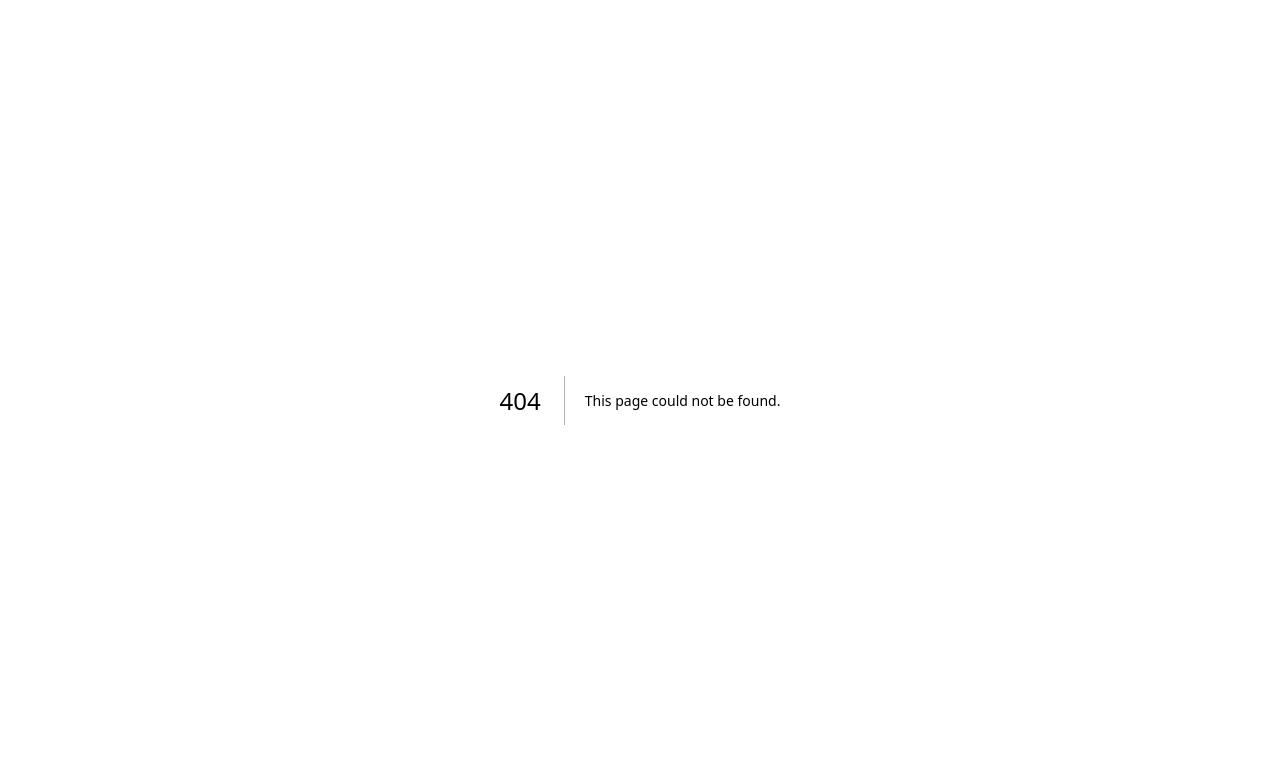
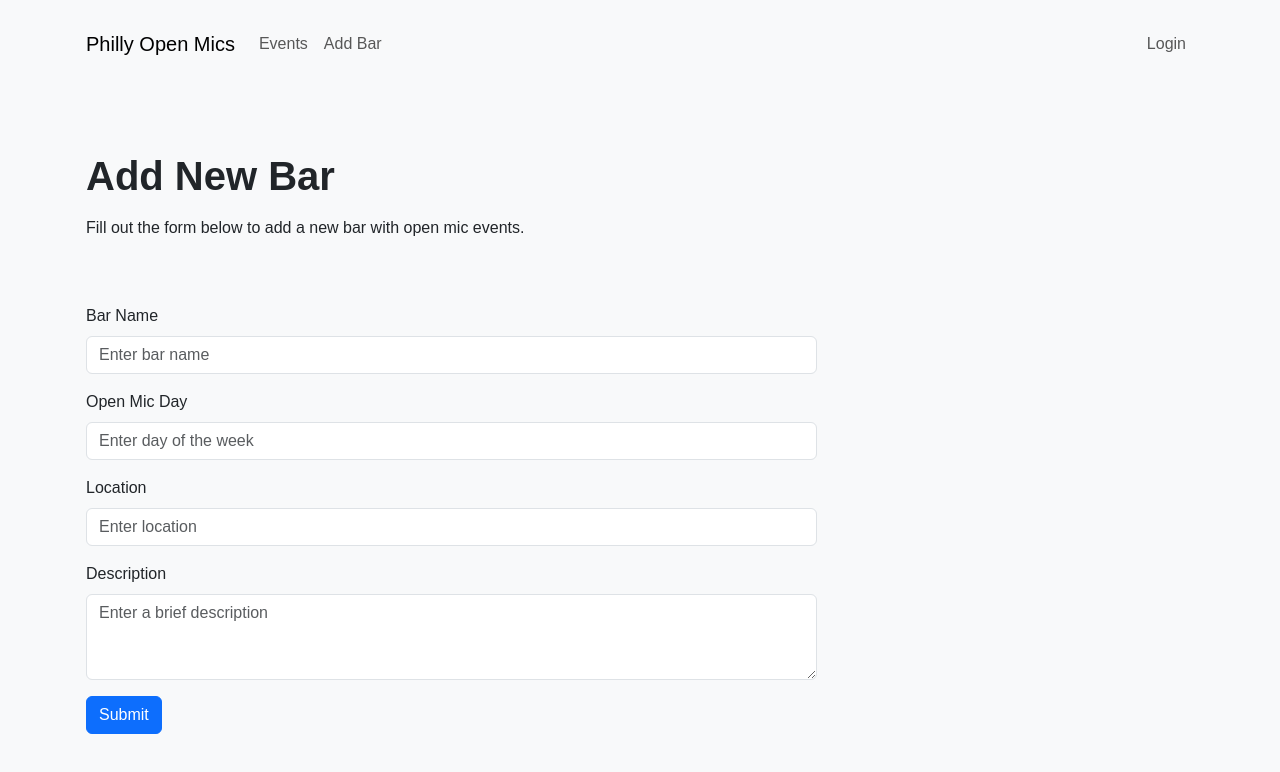
Before and after one commit to nick964/Philly-Open-Mics, a Next.js app: page /add-bar in a window 1280 px wide. Before the commit this address had no page. Shown: the top 772 px of the page. Built offline with nearby package versions, Linux system fonts and the light colour scheme.

Commit message:
Adding as-is code

```diff
--- /dev/null
+++ b/app/Navbar.tsx
@@ -0,0 +1,33 @@
+// app/Navbar.tsx
+"use client";
+
+import { Navbar, Nav, Container } from 'react-bootstrap';
+import Link from 'next/link';
+
+export default function MyNavbar() {
+  return (
+    <Navbar bg="light" expand="lg">
+      <Container>
+        <Link href="/" passHref>
+          <Navbar.Brand>Philly Open Mics</Navbar.Brand>
+        </Link>
+        <Navbar.Toggle aria-controls="basic-navbar-nav" />
+        <Navbar.Collapse id="basic-navbar-nav">
+          <Nav className="me-auto">
+            <Nav.Link as={Link} href="/events" passHref>
+              Events
+            </Nav.Link>
+            <Nav.Link as={Link} href="/add-bar" passHref>
+              Add Bar
+            </Nav.Link>
+          </Nav>
+          <Nav className="ms-auto">
+            <Nav.Link as={Link} href="/login" passHref>
+              Login
+            </Nav.Link>
+          </Nav>
+        </Navbar.Collapse>
+      </Container>
+    </Navbar>
+  );
+}
--- /dev/null
+++ b/app/add-bar/page.tsx
@@ -0,0 +1,75 @@
+// app/add-bar/page.tsx
+"use client";
+
+import { useState } from 'react';
+import { Container, Row, Col, Form, Button } from 'react-bootstrap';
+
+export default function AddBar() {
+  const [name, setName] = useState('');
+  const [day, setDay] = useState('');
+  const [location, setLocation] = useState('');
+  const [description, setDescription] = useState('');
+
+  const handleSubmit = (e: React.FormEvent) => {
+    e.preventDefault();
+    // Handle form submission, e.g., send data to a server or update state
+    console.log({ name, day, location, description });
+  };
+
+  return (
+    <Container>
+      <Row className="my-5">
+        <Col>
+          <h1>Add New Bar</h1>
+          <p>Fill out the form below to add a new bar with open mic events.</p>
+        </Col>
+      </Row>
+      <Row>
+        <Col md={8}>
+          <Form onSubmit={handleSubmit}>
+            <Form.Group className="mb-3" controlId="formBarName">
+              <Form.Label>Bar Name</Form.Label>
+              <Form.Control
+                type="text"
+                placeholder="Enter bar name"
+                value={name}
+                onChange={(e) => setName(e.target.value)}
+              />
+            </Form.Group>
+            <Form.Group className="mb-3" controlId="formOpenMicDay">
+              <Form.Label>Open Mic Day</Form.Label>
+              <Form.Control
+                type="text"
+                placeholder="Enter day of the week"
+                value={day}
+                onChange={(e) => setDay(e.target.value)}
+              />
+            </Form.Group>
+            <Form.Group className="mb-3" controlId="formLocation">
+              <Form.Label>Location</Form.Label>
+              <Form.Control
+                type="text"
+                placeholder="Enter location"
+                value={location}
+                onChange={(e) => setLocation(e.target.value)}
+              />
+            </Form.Group>
+            <Form.Group className="mb-3" controlId="formDescription">
+              <Form.Label>Description</Form.Label>
+              <Form.Control
+                as="textarea"
+                rows={3}
+                placeholder="Enter a brief description"
+                value={description}
+                onChange={(e) => setDescription(e.target.value)}
+              />
+            </Form.Group>
+            <Button variant="primary" type="submit">
+              Submit
+            </Button>
+          </Form>
+        </Col>
+      </Row>
+    </Container>
+  );
+}
--- a/app/globals.css
+++ b/app/globals.css
@@ -1,107 +1,51 @@
-:root {
-  --max-width: 1100px;
-  --border-radius: 12px;
-  --font-mono: ui-monospace, Menlo, Monaco, "Cascadia Mono", "Segoe UI Mono",
-    "Roboto Mono", "Oxygen Mono", "Ubuntu Monospace", "Source Code Pro",
-    "Fira Mono", "Droid Sans Mono", "Courier New", monospace;
-
-  --foreground-rgb: 0, 0, 0;
-  --background-start-rgb: 214, 219, 220;
-  --background-end-rgb: 255, 255, 255;
-
-  --primary-glow: conic-gradient(
-    from 180deg at 50% 50%,
-    #16abff33 0deg,
-    #0885ff33 55deg,
-    #54d6ff33 120deg,
-    #0071ff33 160deg,
-    transparent 360deg
-  );
-  --secondary-glow: radial-gradient(
-    rgba(255, 255, 255, 1),
-    rgba(255, 255, 255, 0)
-  );
-
-  --tile-start-rgb: 239, 245, 249;
-  --tile-end-rgb: 228, 232, 233;
-  --tile-border: conic-gradient(
-    #00000080,
-    #00000040,
-    #00000030,
-    #00000020,
-    #00000010,
-    #00000010,
-    #00000080
-  );
-
-  --callout-rgb: 238, 240, 241;
-  --callout-border-rgb: 172, 175, 176;
-  --card-rgb: 180, 185, 188;
-  --card-border-rgb: 131, 134, 135;
-}
-
-@media (prefers-color-scheme: dark) {
-  :root {
-    --foreground-rgb: 255, 255, 255;
-    --background-start-rgb: 0, 0, 0;
-    --background-end-rgb: 0, 0, 0;
-
-    --primary-glow: radial-gradient(rgba(1, 65, 255, 0.4), rgba(1, 65, 255, 0));
-    --secondary-glow: linear-gradient(
-      to bottom right,
-      rgba(1, 65, 255, 0),
-      rgba(1, 65, 255, 0),
-      rgba(1, 65, 255, 0.3)
-    );
-
-    --tile-start-rgb: 2, 13, 46;
-    --tile-end-rgb: 2, 5, 19;
-    --tile-border: conic-gradient(
-      #ffffff80,
-      #ffffff40,
-      #ffffff30,
-      #ffffff20,
-      #ffffff10,
-      #ffffff10,
-      #ffffff80
-    );
-
-    --callout-rgb: 20, 20, 20;
-    --callout-border-rgb: 108, 108, 108;
-    --card-rgb: 100, 100, 100;
-    --card-border-rgb: 200, 200, 200;
-  }
-}
-
+/* styles/globals.css */
 * {
+  margin: 0;
+  padding: 0;
   box-sizing: border-box;
-  padding: 0;
-  margin: 0;
-}
-
-html,
-body {
-  max-width: 100vw;
-  overflow-x: hidden;
 }
 
 body {
-  color: rgb(var(--foreground-rgb));
-  background: linear-gradient(
-      to bottom,
-      transparent,
-      rgb(var(--background-end-rgb))
-    )
-    rgb(var(--background-start-rgb));
+  font-family: Arial, sans-serif;
+  background-color: #f8f9fa;
+  color: #212529;
+}
+
+h1 {
+  margin-bottom: 1rem;
+}
+
+p {
+  margin-bottom: 1rem;
+}
+
+ul {
+  list-style-type: none;
+  padding-left: 0;
+}
+
+li {
+  margin-bottom: 0.5rem;
 }
 
 a {
-  color: inherit;
+  color: #007bff;
   text-decoration: none;
 }
 
-@media (prefers-color-scheme: dark) {
-  html {
-    color-scheme: dark;
-  }
+a:hover {
+  text-decoration: underline;
 }
+
+.container {
+  padding: 1rem;
+}
+
+.card {
+  margin-bottom: 1rem;
+}
+
+.my-5 {
+  margin-top: 3rem !important;
+  margin-bottom: 3rem !important;
+}
--- a/app/layout.tsx
+++ b/app/layout.tsx
@@ -1,22 +1,23 @@
-import type { Metadata } from "next";
-import { Inter } from "next/font/google";
-import "./globals.css";
+// app/layout.tsx
+import 'bootstrap/dist/css/bootstrap.min.css';
+import './styles/globals.css';
+import { ReactNode } from 'react';
+import MyNavbar from './Navbar';
 
-const inter = Inter({ subsets: ["latin"] });
+interface RootLayoutProps {
+  children: ReactNode;
+}
 
-export const metadata: Metadata = {
-  title: "Create Next App",
-  description: "Generated by create next app",
-};
-
-export default function RootLayout({
-  children,
-}: Readonly<{
-  children: React.ReactNode;
-}>) {
+export default function RootLayout({ children }: RootLayoutProps) {
   return (
     <html lang="en">
-      <body className={inter.className}>{children}</body>
+      <head>
+        <title>Open Mic Finder</title>
+      </head>
+      <body>
+        <MyNavbar />
+        {children}
+      </body>
     </html>
   );
 }
--- /dev/null
+++ b/app/styles/globals.css
@@ -0,0 +1,60 @@
+/* Reset some default browser styles */
+* {
+    margin: 0;
+    padding: 0;
+    box-sizing: border-box;
+  }
+
+  /* Apply a global font */
+  body {
+    font-family: Arial, sans-serif;
+    background-color: #f8f9fa; /* Light background color */
+    color: #212529; /* Dark text color */
+  }
+
+  /* Headings styles */
+  h1, h2, h3, h4, h5, h6 {
+    font-weight: 600;
+    margin-bottom: 1rem;
+  }
+
+  /* Paragraph styles */
+  p {
+    margin-bottom: 1rem;
+  }
+
+  /* List styles */
+  ul {
+    list-style-type: none;
+    padding-left: 0;
+  }
+
+  li {
+    margin-bottom: 0.5rem;
+  }
+
+  /* Links */
+  a {
+    color: #007bff;
+    text-decoration: none;
+  }
+
+  a:hover {
+    text-decoration: underline;
+  }
+
+  /* Container styles */
+  .container {
+    padding: 1rem;
+  }
+
+  /* Custom card styles */
+  .card {
+    margin-bottom: 1rem;
+  }
+
+  /* Bootstrap utility overrides or custom styles */
+  .my-5 {
+    margin-top: 3rem !important;
+    margin-bottom: 3rem !important;
+  }
```
Also changed, not shown: app/data/events.tsx (added, +71 -0 lines), app/page.tsx (+89 -90 lines), app/utils/recurrence.tsx (added, +8 -0 lines), package.json (+6 -3 lines), 1 other file (tests, documents, lock files or other folders).
